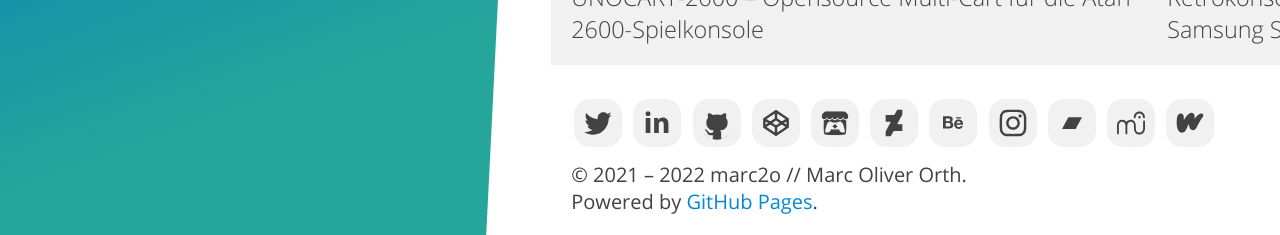
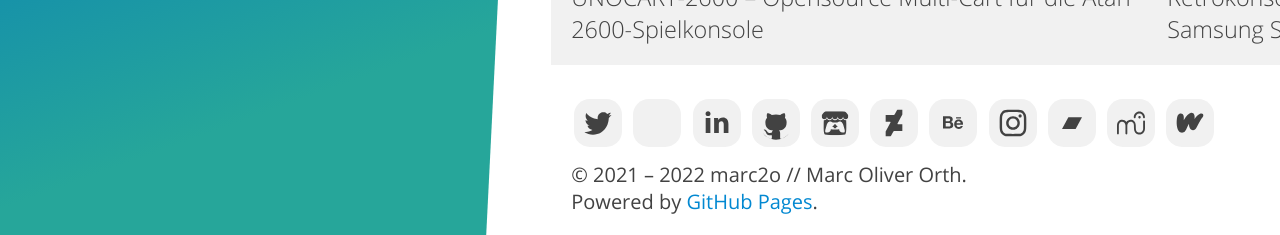
Before and after one commit to marc2o/marc2o.github.io, a Jekyll site: the page built from index.md, in a window 1280 px wide and 900 px high, scrolled down 685 px. Shown: the part 665-900 px from the top of the window. Built offline with Jekyll 4.4.1, drawn with Linux system fonts in a browser that asks for light colours.

Commit message:
Update follow.html
added mastodon, removed codepen

```diff
--- a/_includes/follow.html
+++ b/_includes/follow.html
@@ -10,6 +10,13 @@
               transform="translate(24.000000, 24.500000) scale(1, -1) translate(-24.000000, -24.500000) "></path>
           </g>
         </g>
+      </svg>
+    </a>
+  </li>
+  <li>
+    <a href="https://mastodon.online/@marc2o" title="Codepen" rel="me" target="_blank">
+      <svg width="100%" height="100%" viewBox="0 0 48 48" fill="none" xmlns="http://www.w3.org/2000/svg">
+        <path fill-rule="evenodd" clip-rule="evenodd" d="M28.9557 31.2926C31.9628 30.9336 34.5811 29.0807 34.9102 27.3878C35.4287 24.7208 35.3859 20.8796 35.3859 20.8796C35.3859 15.6732 31.9748 14.1472 31.9748 14.1472C30.2549 13.3573 27.3016 13.0251 24.2333 13H24.158C21.0897 13.0251 18.1383 13.3573 16.4183 14.1472C16.4183 14.1472 13.0071 15.6732 13.0071 20.8796C13.0071 21.1952 13.0055 21.5272 13.0038 21.8728C12.999 22.8326 12.9938 23.8974 13.0216 25.0089C13.1455 30.1004 13.955 35.1184 18.6625 36.3644C20.833 36.9389 22.6966 37.0591 24.1974 36.9766C26.9191 36.8257 28.447 36.0053 28.447 36.0053L28.3573 34.0305C28.3573 34.0305 26.4123 34.6438 24.2279 34.5691C22.0637 34.4949 19.7791 34.3357 19.429 31.6786C19.3967 31.4452 19.3805 31.1957 19.3805 30.9336C19.3805 30.9336 21.505 31.4528 24.1974 31.5762C25.8437 31.6517 27.3876 31.4797 28.9557 31.2926ZM31.3623 27.5875V21.2835C31.3623 19.9951 31.0343 18.9712 30.3755 18.2138C29.6958 17.4563 28.806 17.068 27.7014 17.068C26.4233 17.068 25.4554 17.5592 24.8156 18.5418L24.1934 19.5847L23.5713 18.5418C22.9314 17.5592 21.9635 17.068 20.6855 17.068C19.5808 17.068 18.6909 17.4563 18.0114 18.2138C17.3525 18.9712 17.0245 19.9951 17.0245 21.2835V27.5875H19.522V21.4688C19.522 20.179 20.0647 19.5243 21.1502 19.5243C22.3504 19.5243 22.9521 20.3009 22.9521 21.8365V25.1856H25.4348V21.8365C25.4348 20.3009 26.0364 19.5243 27.2366 19.5243C28.3221 19.5243 28.8648 20.179 28.8648 21.4688V27.5875H31.3623Z"/>
       </svg>
     </a>
   </li>
@@ -36,23 +43,6 @@
         xmlns:xlink="http://www.w3.org/1999/xlink" xml:space="preserve" xmlns:serif="http://www.serif.com/">
         <g fill="#ffffff">
           <path d="M6.81377 34.2351C9.24841 38.3138 13.0942 41.4526 17.6775 42.9785C18.6782 43.1614 19.0428 42.5438 19.0428 42.0134C19.0428 41.7939 19.0391 41.4058 19.0342 40.8866C19.0285 40.2853 19.0211 39.5079 19.0158 38.6125C13.4527 39.8206 12.279 35.931 12.279 35.931C11.3692 33.6215 10.0579 33.0064 10.0579 33.0064C8.24199 31.7651 10.1954 31.7897 10.1954 31.7897C12.2028 31.9321 13.2587 33.8511 13.2587 33.8511C15.0427 36.9071 17.9403 36.0243 19.0796 35.5135C19.2614 34.2207 19.777 33.3391 20.3492 32.8394C15.9083 32.3348 11.239 30.6184 11.239 22.9545C11.239 20.7715 12.0187 18.9863 13.298 17.5879C13.0917 17.082 12.4054 15.0488 13.4932 12.2949C13.4932 12.2949 15.1728 11.7571 18.9937 14.3453C20.5886 13.9021 22.3001 13.6799 24.0006 13.6725C25.6986 13.6799 27.4102 13.9021 29.0075 14.3453C32.8259 11.7571 34.5019 12.2949 34.5019 12.2949C35.5934 15.0488 34.907 17.082 34.7008 17.5879C35.9826 18.9863 36.7573 20.7715 36.7573 22.9545C36.7573 30.638 32.0807 32.3287 27.625 32.8235C28.3433 33.441 28.983 34.6615 28.983 36.5277C28.983 38.3153 28.972 39.8722 28.9647 40.9036C28.9611 41.4144 28.9584 41.7963 28.9584 42.0134C28.9584 42.5488 29.3181 43.1712 30.3335 42.976C33.9847 41.7573 37.1674 39.5155 39.5406 36.5904C35.8737 41.1109 30.2742 44 24 44C16.6946 44 10.3041 40.0832 6.81377 34.2351Z"/>
-        </g>
-      </svg>
-    </a>
-  </li>
-  <li>
-    <a href="https://codepen.io/marc2o/" title="Codepen" rel="me" target="_blank">
-      <svg width="100%" height="100%" viewBox="0 0 48 48" version="1.1" xmlns="http://www.w3.org/2000/svg"
-        xmlns:xlink="http://www.w3.org/1999/xlink" xml:space="preserve" xmlns:serif="http://www.serif.com/">
-        <g transform="matrix(1,0,0,1,-272,-70)">
-          <g id="Codepen" transform="matrix(1,0,0,1,-267,70)">
-            <rect x="539" y="0" width="48" height="48" style="fill:none;"></rect>
-            <g transform="matrix(1.27273,0,0,1.27273,521,7.45455)">
-              <path
-                d="M22,16.7L33,24L44,16.7L44,9.3L33,2L22,9.3L22,16.7ZM44,16.7L33,9.3L22,16.7M22,9.3L33,16.6L44,9.3M33,2L33,9.3M33,16.7L33,24L33,16.7Z"
-                style="fill:none;stroke-width:2.3px;"></path>
-            </g>
-          </g>
         </g>
       </svg>
     </a>
```
